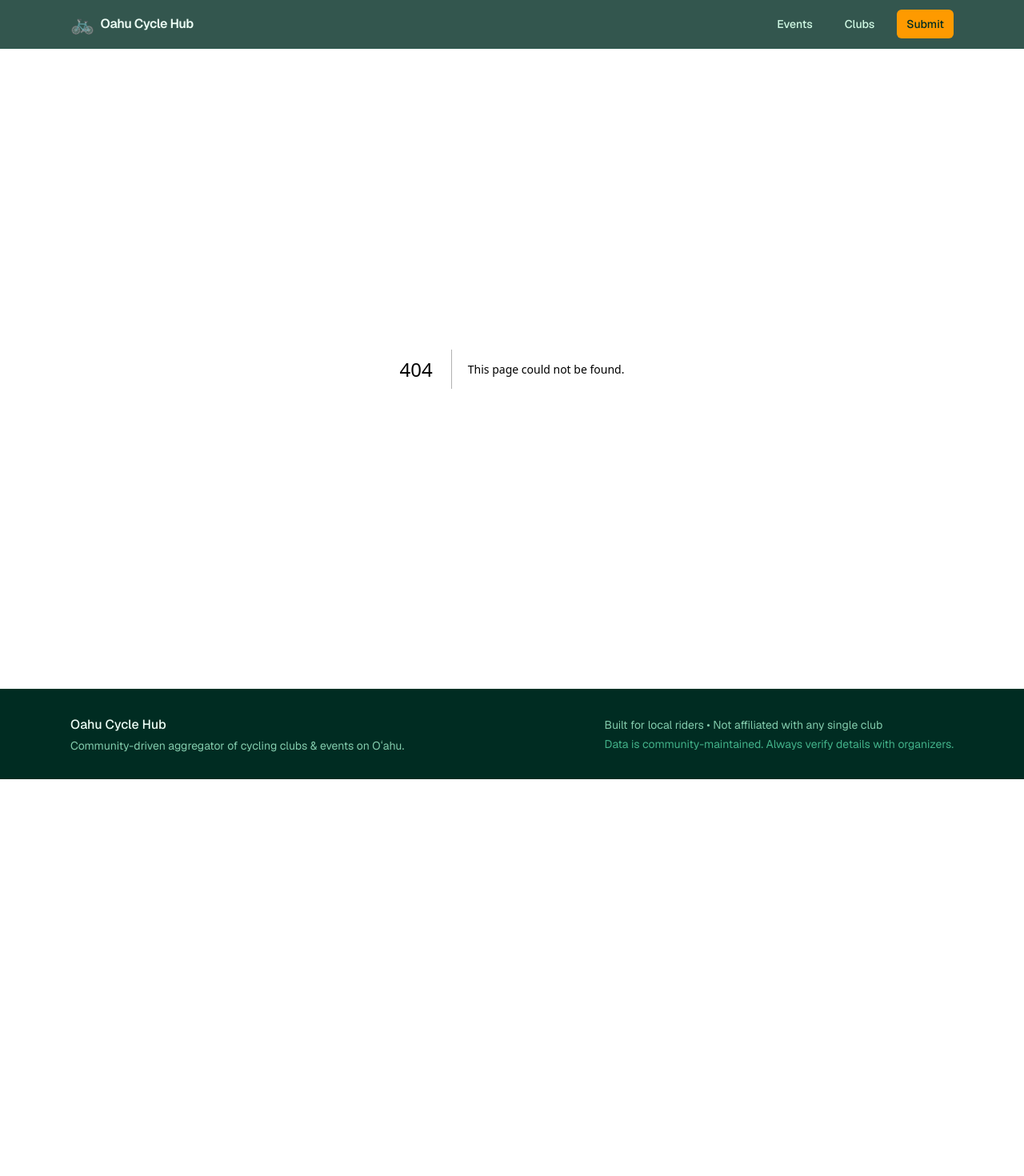
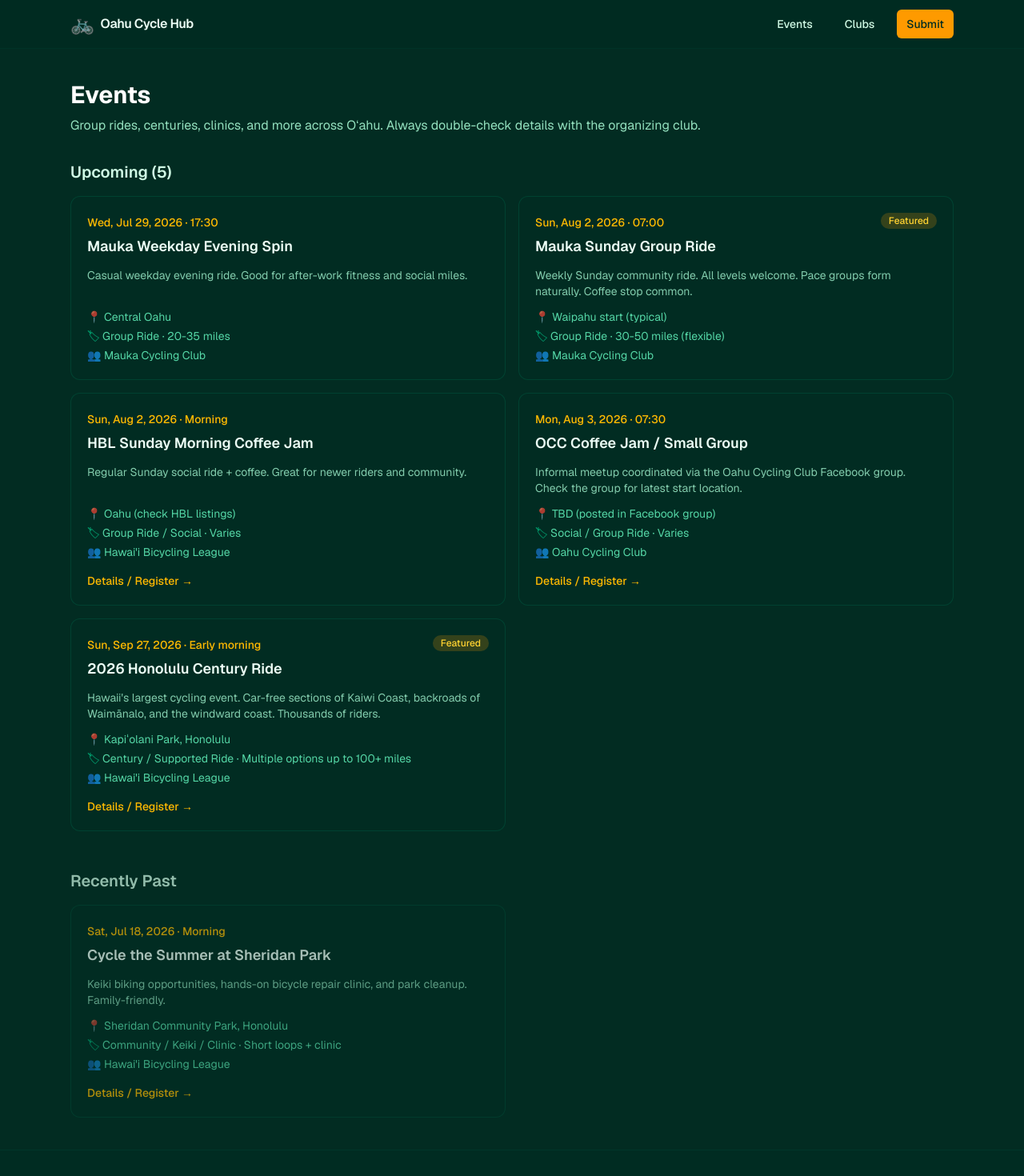
Before and after one commit to androskow/oahu-cycle-hub, a Next.js app: page /events in a window 1280 px wide. Before the commit this address had no page. Shown: the top 1470 px of the page at 80% size. Before the commit the page ends 974 px from the top, so only its background shows below. Built offline with nearby package versions, Linux system fonts and the light colour scheme.

Commit message:
Add events and clubs pages

```diff
--- /dev/null
+++ b/src/app/clubs/page.tsx
@@ -0,0 +1,38 @@
+import ClubCard from "@/components/ClubCard";
+import { clubs } from "@/lib/data";
+import Link from "next/link";
+
+export const metadata = {
+  title: "Clubs | Oahu Cycle Hub",
+  description: "Cycling clubs and groups on Oʻahu and around Hawaiʻi",
+};
+
+export default function ClubsPage() {
+  return (
+    <div className="mx-auto max-w-6xl px-4 py-10 sm:px-6">
+      <div className="mb-8">
+        <h1 className="text-3xl font-bold text-white">Clubs & Groups</h1>
+        <p className="mt-2 text-emerald-200/90">
+          Local clubs organizing regular rides, racing, advocacy, and community
+          events. Reach out directly or join via their links.
+        </p>
+      </div>
+
+      <div className="grid gap-4 sm:grid-cols-2">
+        {clubs.map((club) => (
+          <ClubCard key={club.id} club={club} />
+        ))}
+      </div>
+
+      <div className="mt-12 rounded-xl border border-dashed border-emerald-700/50 bg-emerald-900/20 p-6 text-center">
+        <p className="text-emerald-200">
+          Missing a club?{" "}
+          <Link href="/submit" className="font-medium text-amber-400 hover:underline">
+            Submit it
+          </Link>{" "}
+          so others can find it.
+        </p>
+      </div>
+    </div>
+  );
+}
--- /dev/null
+++ b/src/app/events/page.tsx
@@ -0,0 +1,64 @@
+import EventCard from "@/components/EventCard";
+import { getUpcomingEvents, events } from "@/lib/data";
+import Link from "next/link";
+
+export const metadata = {
+  title: "Events | Oahu Cycle Hub",
+  description: "Upcoming cycling events, group rides, and races on Oʻahu",
+};
+
+export default function EventsPage() {
+  const upcoming = getUpcomingEvents();
+  const past = events
+    .filter((e) => e.date < new Date().toISOString().slice(0, 10))
+    .sort((a, b) => b.date.localeCompare(a.date))
+    .slice(0, 3);
+
+  return (
+    <div className="mx-auto max-w-6xl px-4 py-10 sm:px-6">
+      <div className="mb-8">
+        <h1 className="text-3xl font-bold text-white">Events</h1>
+        <p className="mt-2 text-emerald-200/90">
+          Group rides, centuries, clinics, and more across Oʻahu. Always double-check
+          details with the organizing club.
+        </p>
+      </div>
+
+      <section className="mb-12">
+        <h2 className="mb-4 text-xl font-semibold text-emerald-100">
+          Upcoming ({upcoming.length})
+        </h2>
+        {upcoming.length === 0 ? (
+          <div className="rounded-xl border border-emerald-800/50 bg-emerald-900/30 p-8 text-center">
+            <p className="text-emerald-200">No upcoming events currently listed.</p>
+            <Link
+              href="/submit"
+              className="mt-4 inline-block text-amber-400 hover:underline"
+            >
+              Submit an event →
+            </Link>
+          </div>
+        ) : (
+          <div className="grid gap-4 sm:grid-cols-2">
+            {upcoming.map((event) => (
+              <EventCard key={event.id} event={event} />
+            ))}
+          </div>
+        )}
+      </section>
+
+      {past.length > 0 && (
+        <section>
+          <h2 className="mb-4 text-xl font-semibold text-emerald-100/70">
+            Recently Past
+          </h2>
+          <div className="grid gap-4 opacity-70 sm:grid-cols-2">
+            {past.map((event) => (
+              <EventCard key={event.id} event={event} />
+            ))}
+          </div>
+        </section>
+      )}
+    </div>
+  );
+}
```
